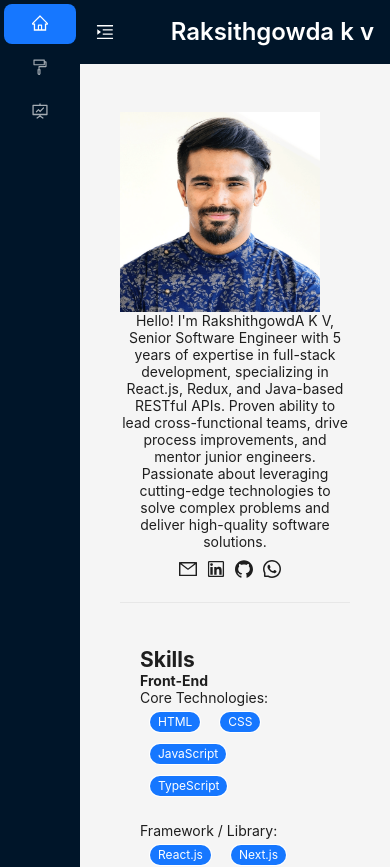
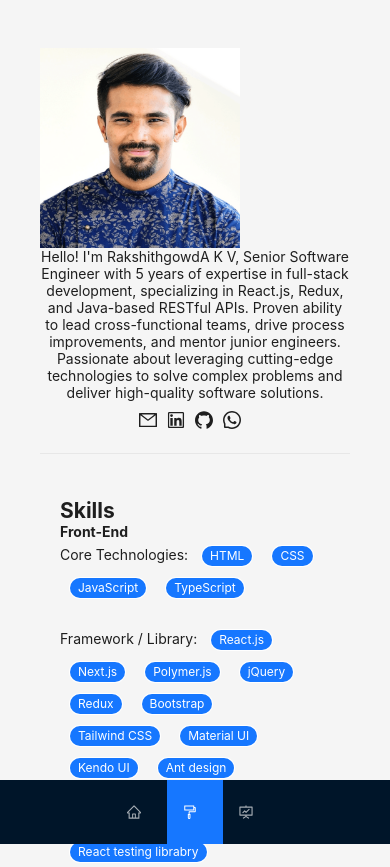
Before and after one commit to Rakgowda/rakshithgowdakvtypescript, a React (Create React App) app: page / in a window 390 px wide. Shown: the top 867 px of the page. Built offline with nearby package versions, Linux system fonts and the light colour scheme.

Commit message:
Add files via upload

```diff
--- a/src/components/layout/appLayout.css
+++ b/src/components/layout/appLayout.css
@@ -46,3 +46,17 @@
     font-size: 18px;
   }
 }
+
+.header-nav{
+  display: flex;
+  align-items: center;
+  justify-content: center;
+  position: fixed;
+  bottom: 0px;
+  z-index: 9999;
+  width: 100%;
+}
+
+.header-nav ul{
+  justify-content: center;
+}
--- a/src/components/layout/appLayout.tsx
+++ b/src/components/layout/appLayout.tsx
@@ -24,19 +24,63 @@ const menuDetail: MenuDetail = {
 const AppLayout = () => {
   const [collapsed, setCollapsed] = useState(true);
   const navigate = useNavigate();
+  const [isMobile, setIsMobile] = useState(window.innerWidth < 768);
+
+  const items = new Array(3).fill(null).map((_, index) => ({
+    key: index + 1,
+    label: `nav ${index + 1}`,
+  }));
 
   const handleMenuClick = (e: MenuInfo) => {
     navigate(menuDetail[e.key]);
   };
 
+  const handleResize = () => {
+    setIsMobile(window.innerWidth < 768);
+  };
+
+  React.useEffect(() => {
+    window.addEventListener("resize", handleResize);
+    return () => {
+      window.removeEventListener("resize", handleResize);
+    };
+  }, []);
+
   return (
     <Layout style={{ minHeight: "100vh" }}>
+      {isMobile ? (
+        <Header className="header-nav">
+          <div className="demo-logo" />
+          <Menu
+            theme="dark"
+            mode="horizontal"
+            defaultSelectedKeys={["2"]}
+            onClick={handleMenuClick}
+            items={[
+              {
+                key: "1",
+                icon: <HomeOutlined />,
+              },
+              {
+                key: "2",
+                icon: <FormatPainterOutlined />,
+              },
+              {
+                key: "3",
+                icon: <FundProjectionScreenOutlined />,
+              },
+            ]}
+            style={{ flex: 1, minWidth: 0 }}
+          />
+        </Header>
+      ) : (
         <Sider
           trigger={null}
           collapsible
           collapsed={collapsed}
           className="side-panel"
         >
+          <div className="logo"></div>
           <Menu
             theme="dark"
             mode="inline"
@@ -62,7 +106,10 @@ const AppLayout = () => {
             ]}
           />
         </Sider>
+      )}
+
       <Layout className="site-layout">
+        {!isMobile && (
           <Header className="site-layout-background" style={{ padding: 0 }}>
             <div className="header-content">
               {React.createElement(
@@ -72,11 +119,12 @@ const AppLayout = () => {
                   onClick: () => setCollapsed(!collapsed),
                 }
               )}
-            <Title level={3} style={{ color: 'white', margin: 0 }}>
+              <Title level={3} style={{ color: "white", margin: 0 }}>
                 Raksithgowda k v
               </Title>
             </div>
           </Header>
+        )}
         <Content
           className="site-layout-background"
           style={{
```
Lines whose indentation alone changed are shown as unchanged.
